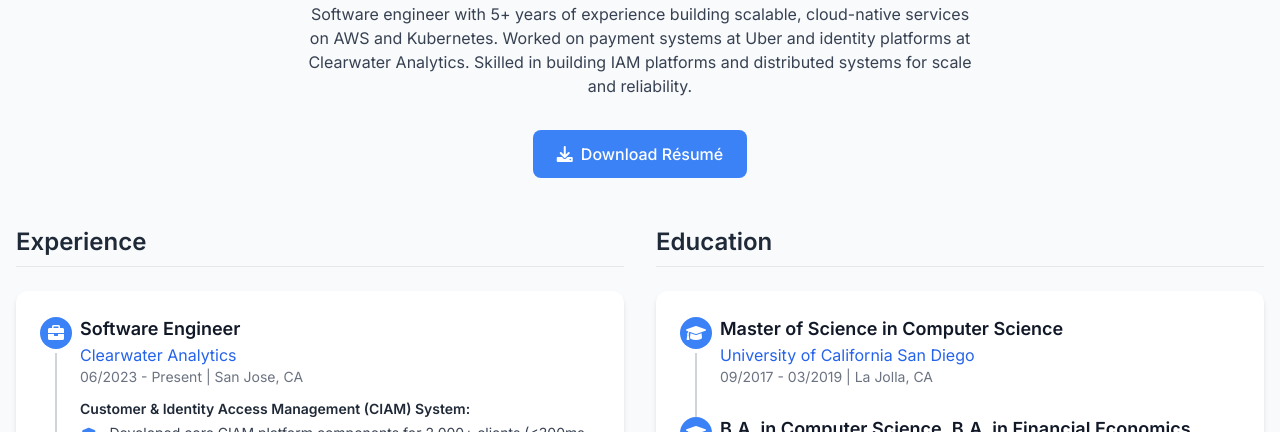
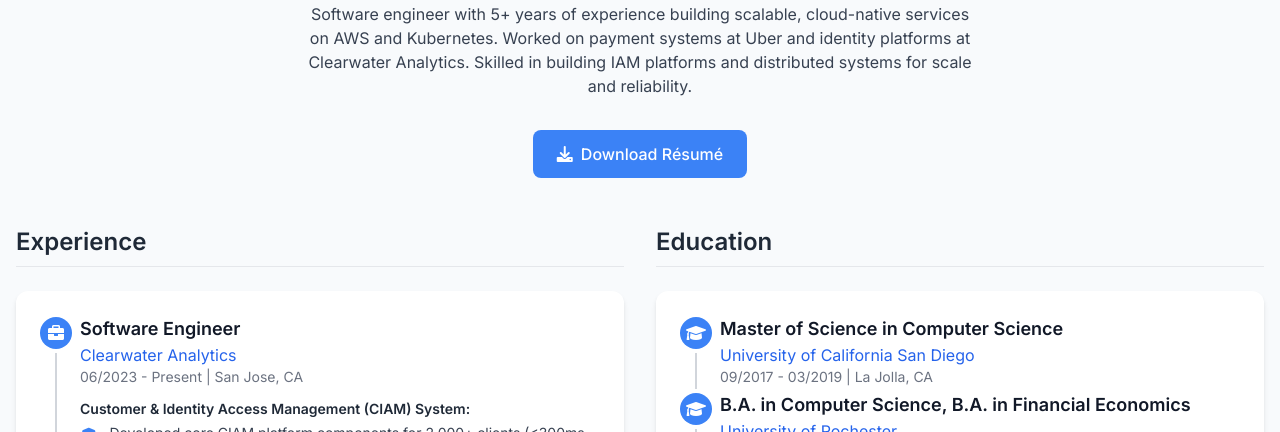
Before and after one commit to jzhan930/portfolio, a plain HTML site: page index.html in a window 1280 px wide. Shown: the part 520-952 px from the top of the page. Drawn offline with nearby package versions, Linux system fonts and the light colour scheme.

Commit message:
Remove additional paddings at the bottom of timeline.

```diff
--- a/index.html
+++ b/index.html
@@ -87,9 +87,6 @@
         .timeline-item-container {
             padding-left: 2.5rem;
             position: relative;
-        }
-         .timeline-item-container:not(:last-child) {
-            padding-bottom: 1.5rem; /* Add space between items, except for the last one */
         }
         .timeline-icon-container {
             position: absolute;
```
